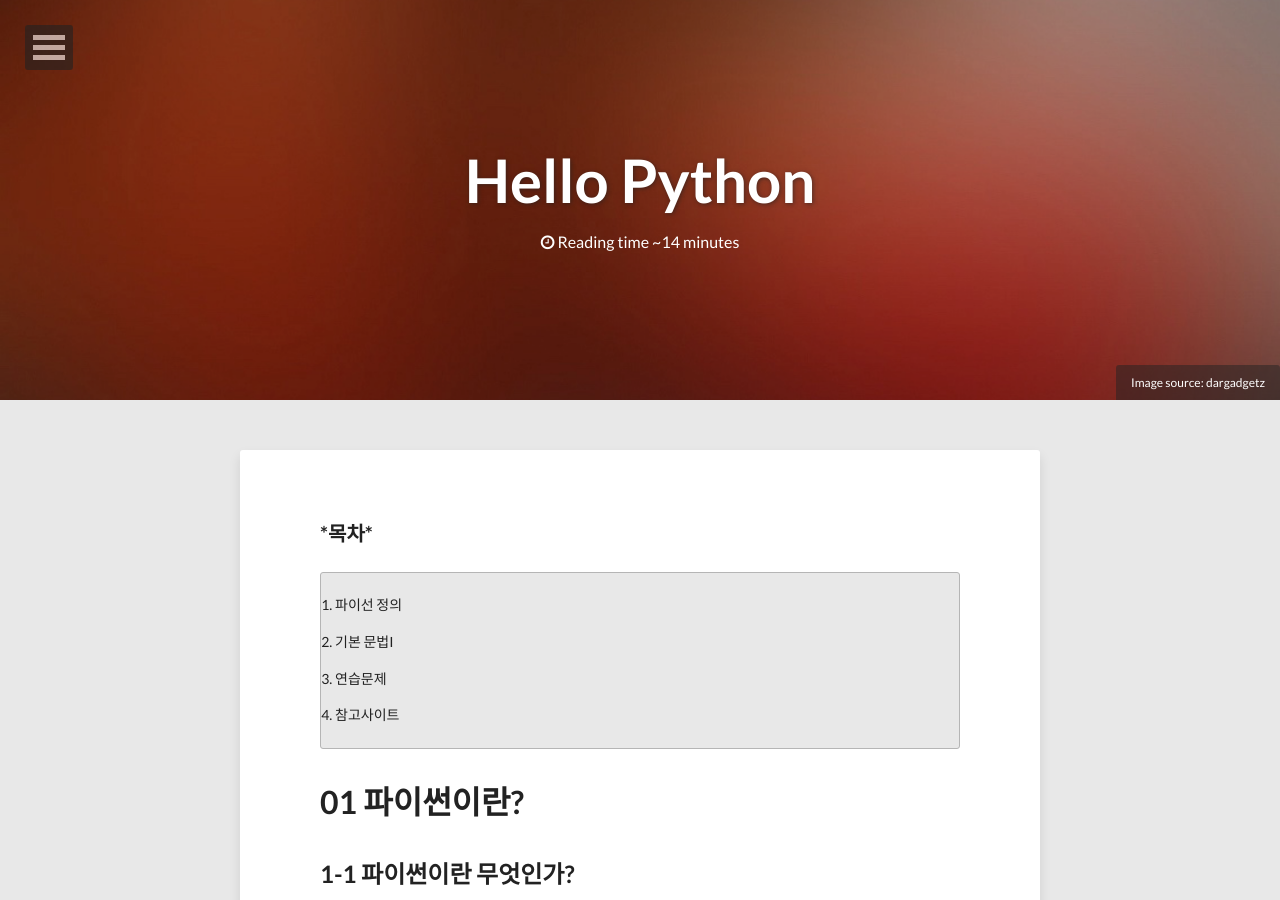
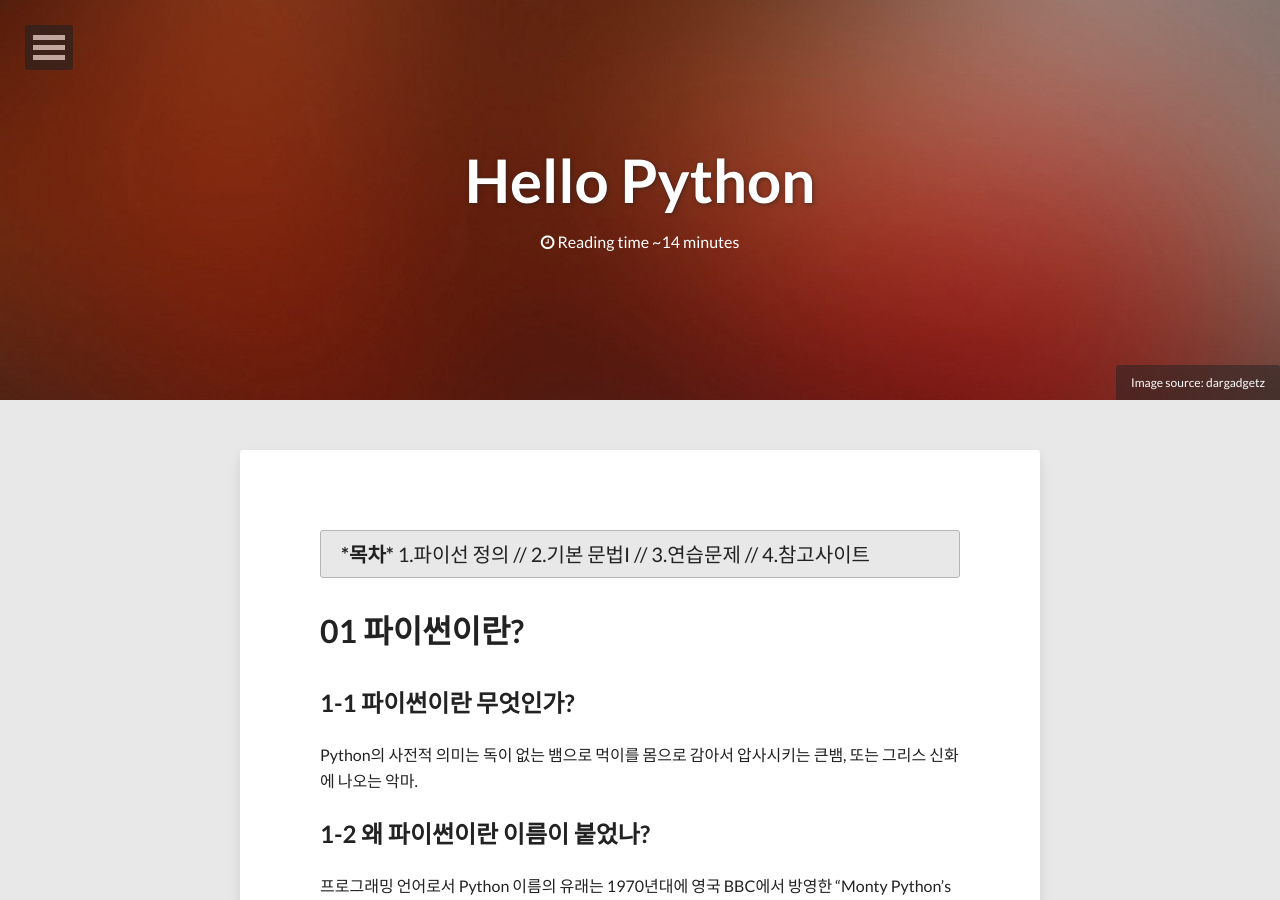
Before and after one commit to geoncheollee/geonblog, a Jekyll site: the page built from theme-setup.md, in a window 1280 px wide and 900 px high. Built offline with Jekyll 4.4.1, drawn with Linux system fonts in a browser that asks for light colours; nearby versions of some CDN libraries.

Commit message:
Update theme-setup.md

```diff
--- a/theme-setup.md
+++ b/theme-setup.md
@@ -11,15 +11,7 @@
 share: true
 ---
 
-**\*목차\***
-
-1. 파이선 정의
-
-2. 기본 문법I
-
-3. 연습문제
-
-4. 참고사이트
+**\*목차\*** 1.파이선 정의 // 2.기본 문법I // 3.연습문제 // 4.참고사이트
 {: .notice}
 
 # 01 파이썬이란?
```
